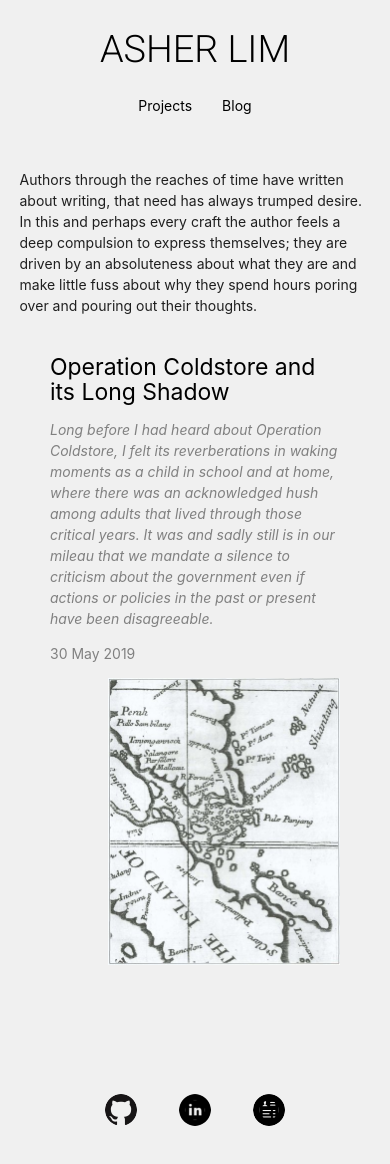
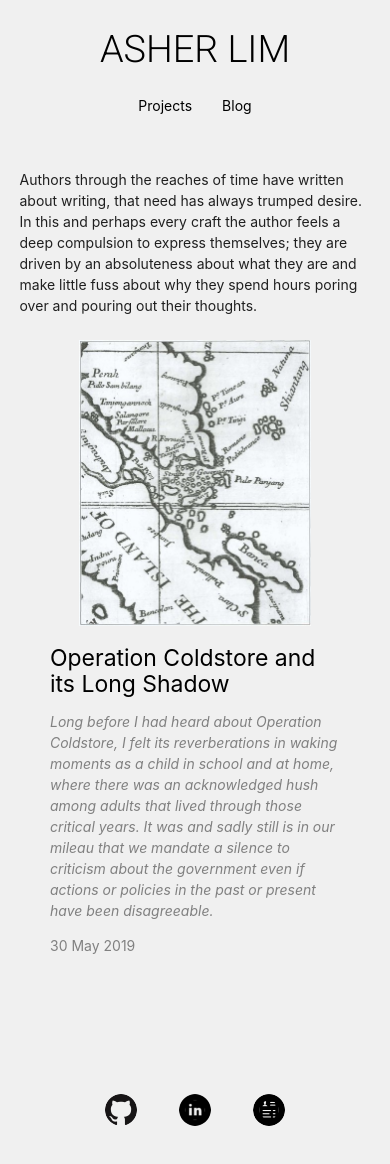
Before and after one commit to asherLZR/ashers-website-v1, a Vue app: page /blog in a window 390 px wide. Shown: the top 1164 px of the page. Built offline with nearby package versions, Linux system fonts and the light colour scheme.

Commit message:
Fix mobile compatability

```diff
--- a/src/components/pages/BlogCard.vue
+++ b/src/components/pages/BlogCard.vue
@@ -1,12 +1,15 @@
 <template>
 	<li class="collection-item">
 		<div class="row">
+			<div class="col s12 m3 center-align hide-on-med-and-up">
+				<img :src="requiredImg" :alt="item.img" class="responsive-img">
+			</div>
 			<div class="col s12 m9 left-align">
 				<h5 class="title"><router-link :to="{name: item.id}">{{item.title}}</router-link></h5>
 				<p class="description">{{item.description}}</p>
 				<p class="date">{{item.date}}</p>
 			</div>
-			<div class="col s12 m3 right-align">
+			<div class="col s12 m3 center-align hide-on-small-only">
 				<img :src="requiredImg" :alt="item.img" class="responsive-img">
 			</div>
 		</div>
--- a/src/markdown/operation-coldstore.md
+++ b/src/markdown/operation-coldstore.md
@@ -1,5 +1,5 @@
 <img class="hide-on-small-only" src="@/assets/orchard-road.jpg" style="width: 50%; height: auto; display:block;">
-<img class="hide-on-med-and-up" src="@/assets/orchard-road.jpg" style="width: 80%; max-height: 150px; height: auto; display:block;">
+<img class="hide-on-med-and-up" src="@/assets/orchard-road.jpg" style="width: 100%; max-width: 300px; height: auto; display:block;">
 
 _30 May 2019_
 ##### Operation Coldstore and its Long Shadow
```
